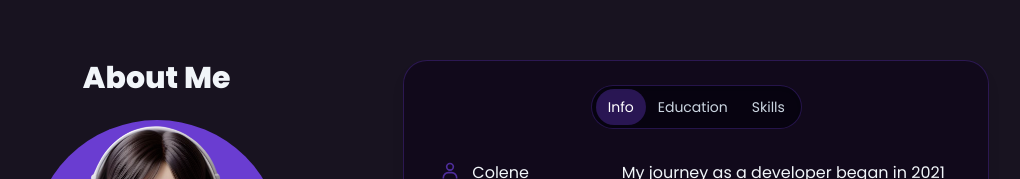
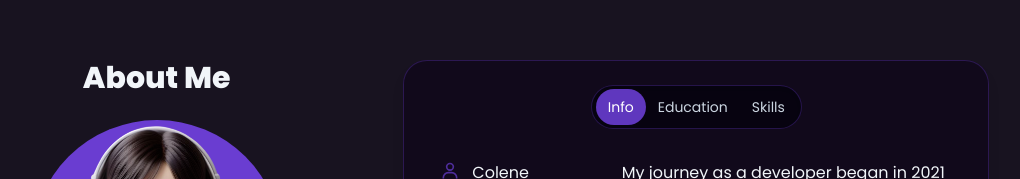
Before and after one commit to encarnac/portfolio, a React (Vite) app: page / in a window 1280 px wide. Shown: the part 980-1159 px from the top of the page, without its empty margins (145-1165 px from the left). Built offline with nearby package versions, Linux system fonts and the light colour scheme.

Commit message:
Chaned active tab in dark mode to match theme

```diff
--- a/src/components/Tab.jsx
+++ b/src/components/Tab.jsx
@@ -18,7 +18,7 @@ export const Tab = ({ active, selectTab, tabName }) => {
       {active === tabName && (
         <motion.div
           layoutId="active-pill"
-          className="absolute inset-0 bg-white dark:bg-[#7943ed]/30"
+          className="absolute inset-0 bg-white dark:bg-[#6a3dd1]/90"
           style={{ borderRadius: 9999 }}
           transition={{ type: "spring", bounce: 0.2, duration: 0.6 }}
         ></motion.div>
```
